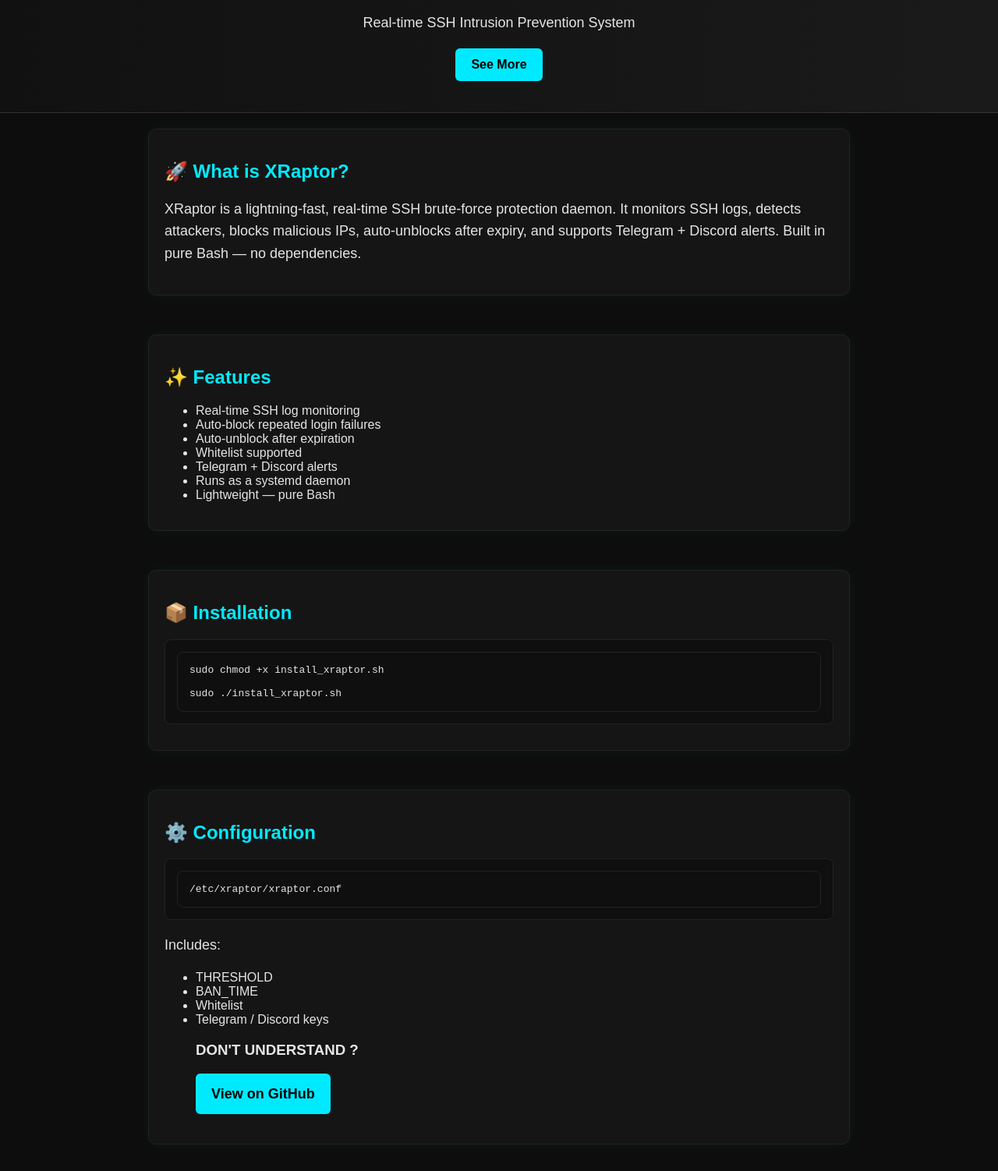
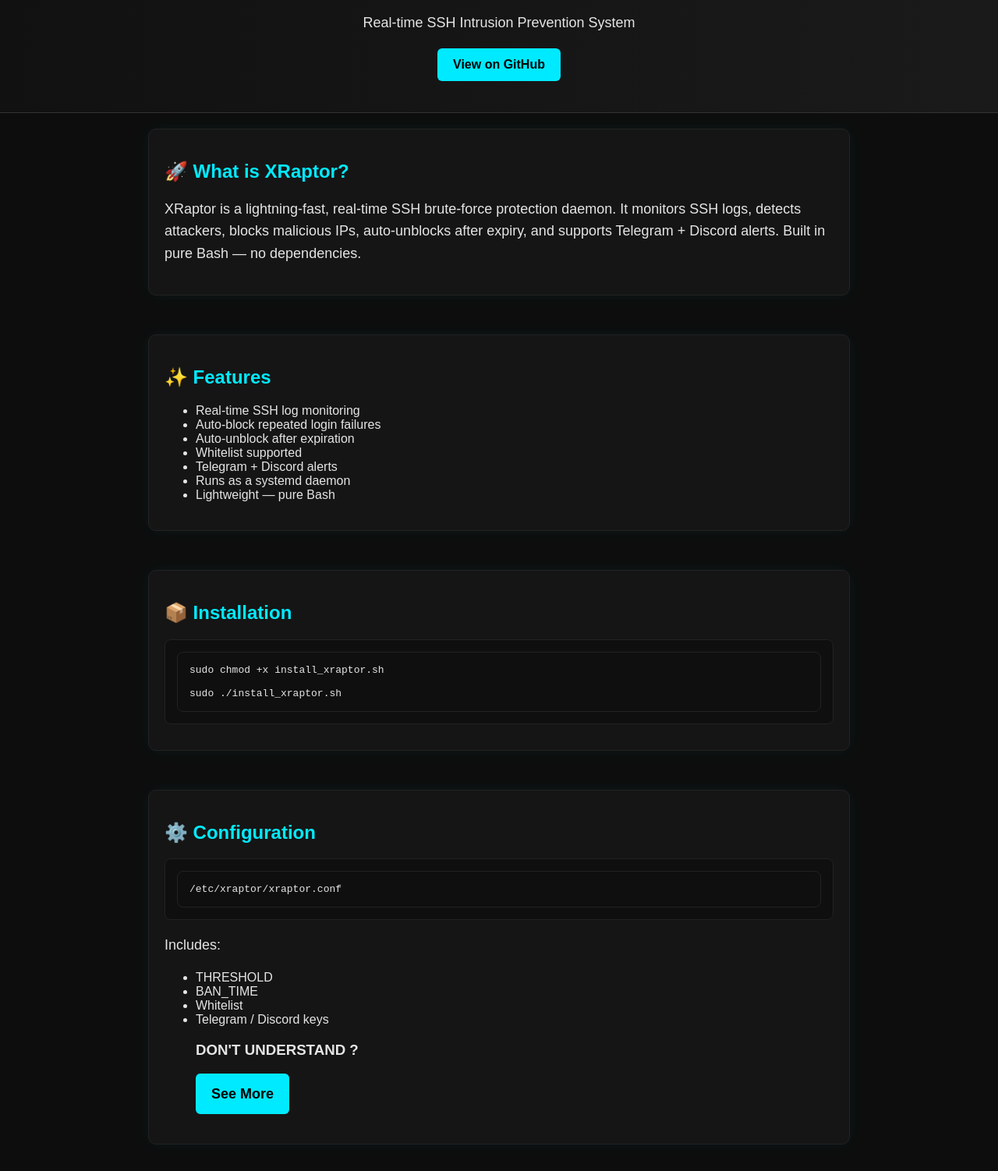
Before and after one commit to fiozxr/XRaptor, a plain HTML site: page docs/index.html in a window 1280 px wide. Shown: the part 98-1600 px from the top of the page at 78% size. Drawn offline with Linux system fonts and the light colour scheme.

Commit message:
Update links in index.html for GitHub and more info

```diff
--- a/docs/index.html
+++ b/docs/index.html
@@ -80,7 +80,7 @@
   <header>
     <h1>XRaptor</h1>
     <p>Real-time SSH Intrusion Prevention System</p>
-    <a href="https://fiozxr.github.io/XRaptor/understand.html" class="btn">See More</a>
+    <a href="https://github.com/fiozxr/XRaptor" class="btn">View on GitHub</a>
   </header>  <div class="container"><div class="section">
   <h2>🚀 What is XRaptor?</h2>
   <p>
@@ -119,7 +119,7 @@
     <li>Whitelist</li>
     <li>Telegram / Discord keys</li>
     <h3>DON'T UNDERSTAND ?</h3>
-    <p> <a href="https://fiozxr.github.io/xraptor/understand.html" class="btn">View on GitHub</a> </p>
+    <p> <a href="https://fiozxr.github.io/XRaptor/understand.html" class="btn">See More</a> </p>
   </ul>
 </div>
 
```
